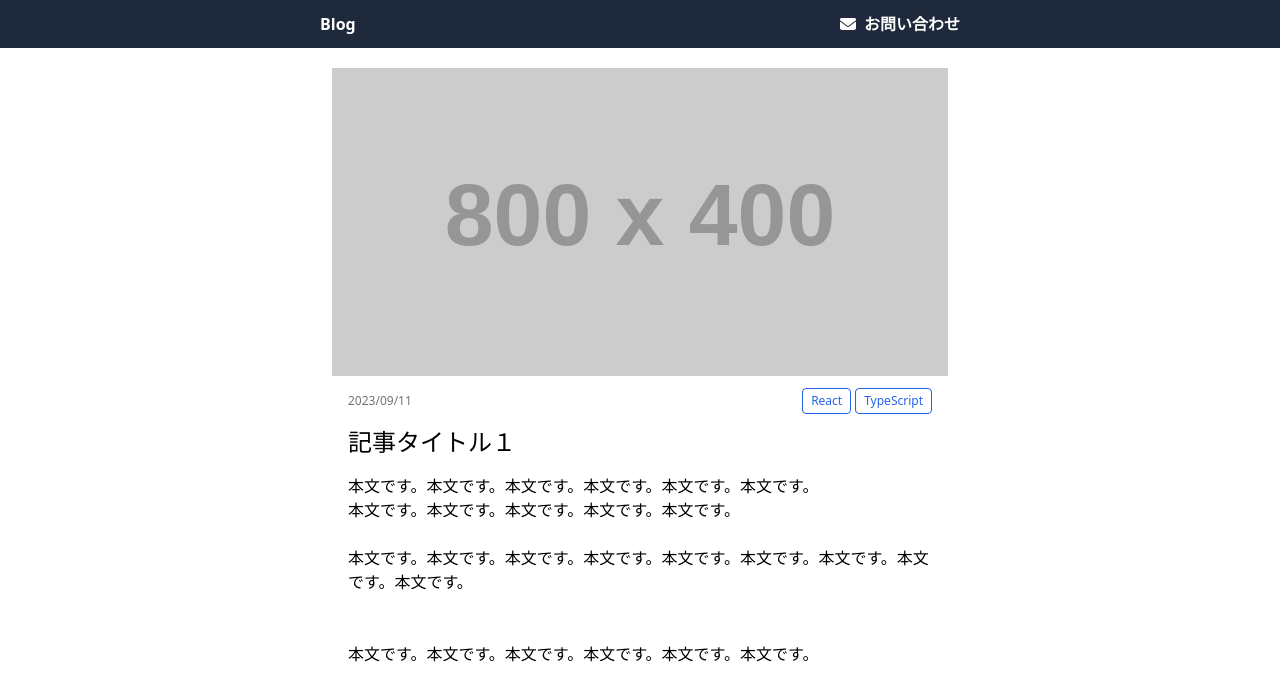
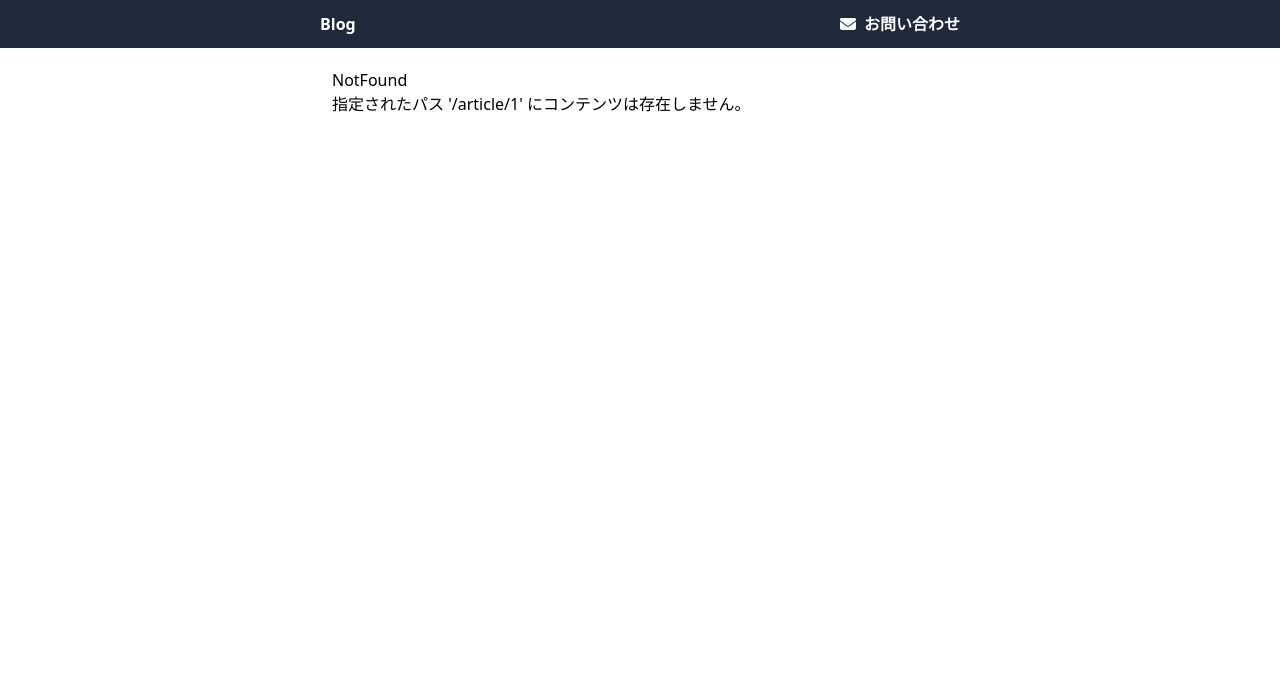
Before and after one commit to TakeshiWada1980/react-simple-blog, a React (Create React App) app: page /article/1 in a window 1280 px wide. Shown: the top 700 px of the page. Built offline with nearby package versions, Linux system fonts and the light colour scheme.

Commit message:
update Article.tsx and Router.tsx

```diff
--- a/src/Article.tsx
+++ b/src/Article.tsx
@@ -16,7 +16,7 @@ const Article = () => {
     // 記事の検索・取得
     const post = posts.find((post) => post.id === Number(id));
     setPost(post);
-  }, []);
+  }, [id]);
 
   // 記事が見つからなかった場合の処理
   if (!post) {
--- a/src/Router.tsx
+++ b/src/Router.tsx
@@ -14,8 +14,8 @@ const routes = createRoutesFromElements(
     <Route path="/" element={<Layout />}>
       <Route index element={<Articles />} />
       <Route path="/articles" element={<Articles />} />
+      <Route path="/articles/:id" element={<Article />} />
       <Route path="/contact" element={<Contact />} />
-      <Route path="/article/:id?" element={<Article />} />
       <Route path="*" element={<NotFound />} />
     </Route>
   </>
```
